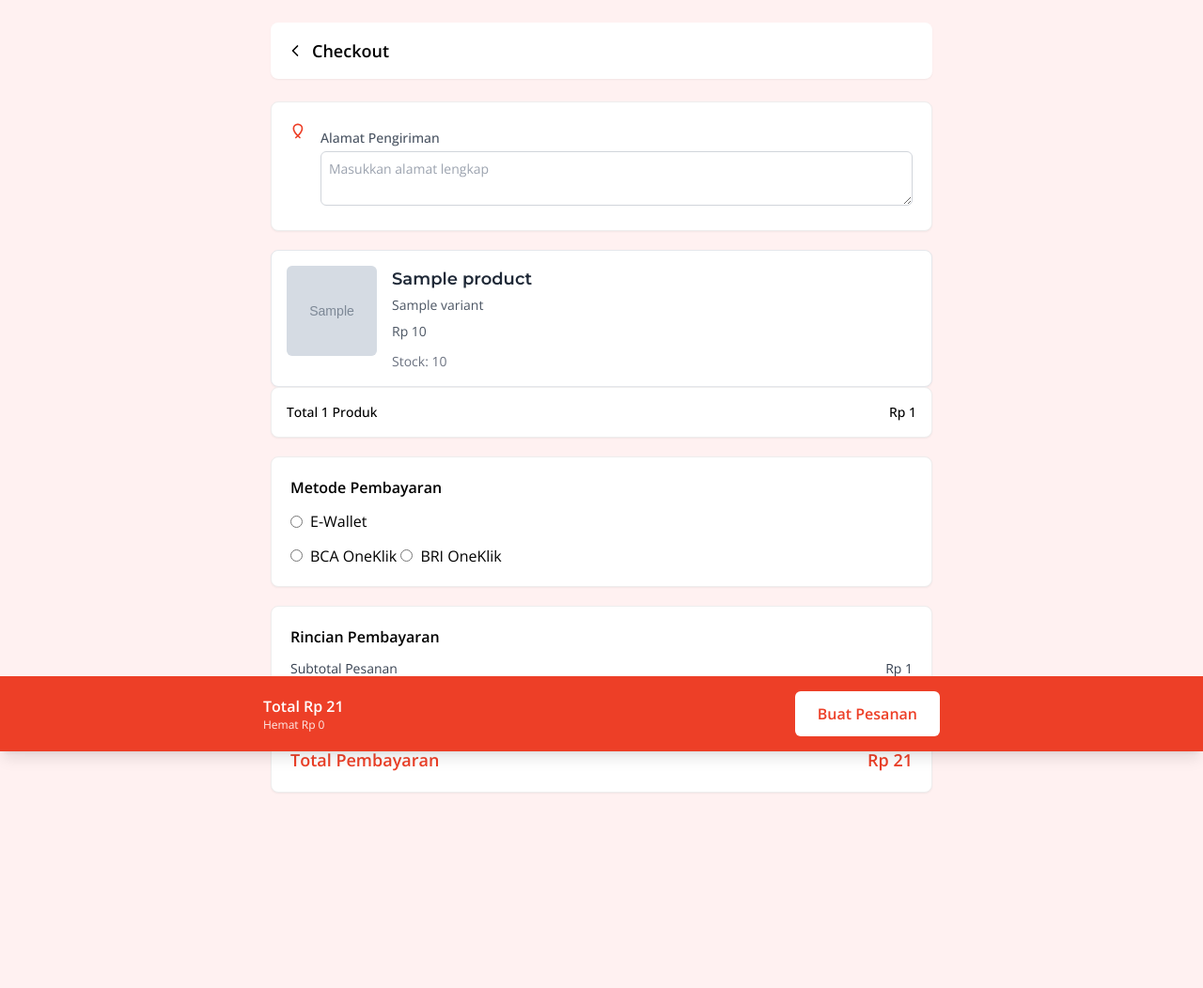
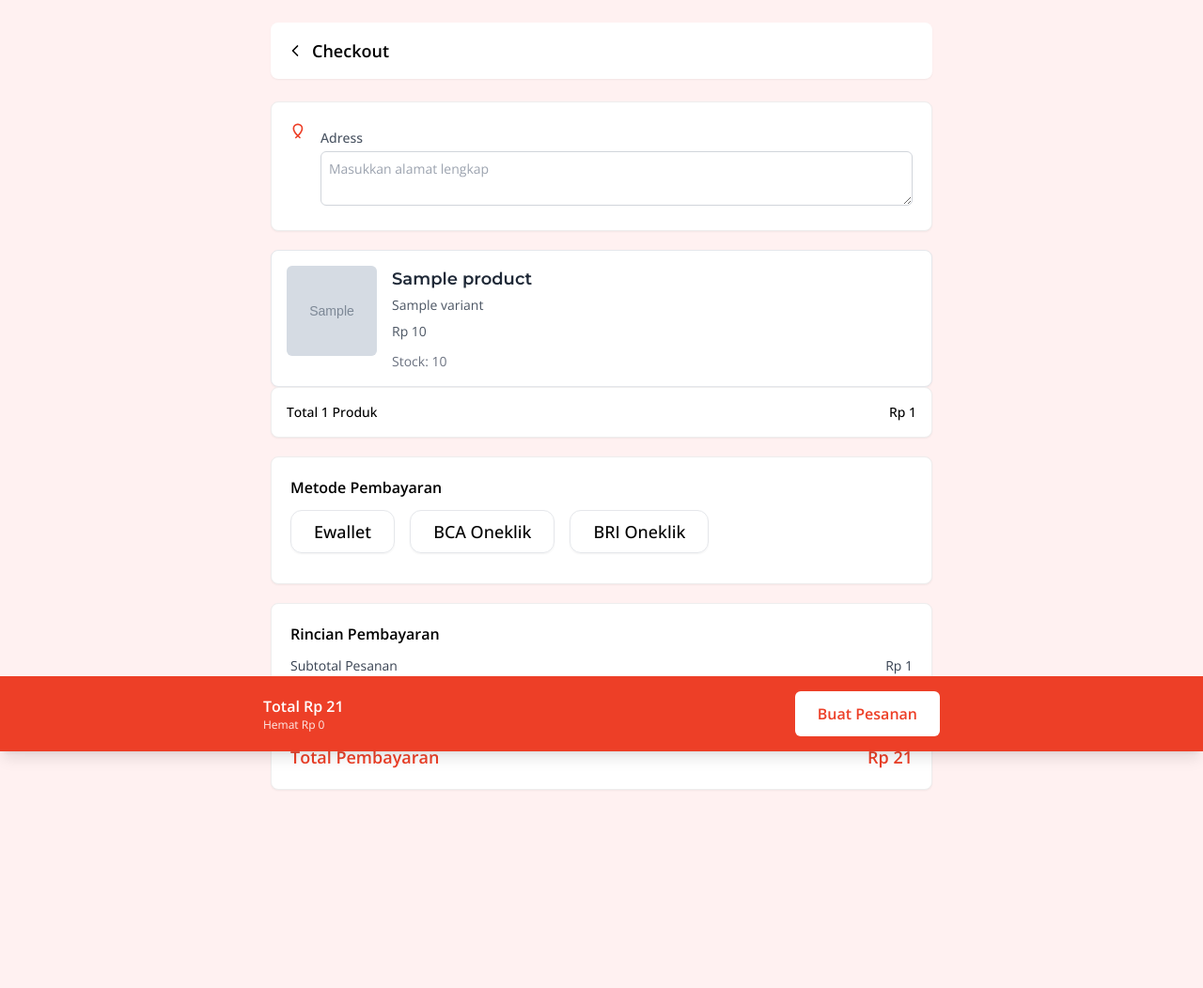
Before and after one commit to pbp-kelompok-a04/trophythreads, a Django app: template cartApp/templates/checkout.html in a window 1280 px wide. Shown: the whole page at 94% size. After the commit the page ends 841 px from the top, so only its background shows below. Run offline with Django 5.2, Linux system fonts and the light colour scheme; the template is opened without the code that fills it: most values are stand-ins (such as "Sample title", 1, 10 or a date in 2020); grey boxes marked "Sample" are stand-in pictures; some libraries are stand-ins or nearby versions.

Commit message:
Fix modul cart-App dan implementasi after_checkout.html

```diff
--- a/cartApp/models.py
+++ b/cartApp/models.py
@@ -49,7 +49,6 @@
     product_stock = models.IntegerField(null=True, blank=True)
     quantity = models.PositiveIntegerField(default=1)
     selected = models.BooleanField(default=True)
-    # variant = models.CharField(max_length=255, null=True, blank=True)
     created_at = models.DateTimeField(auto_now_add=True)
 
     class Meta:
--- a/cartApp/templates/checkout.html
+++ b/cartApp/templates/checkout.html
@@ -27,7 +27,7 @@
         </svg>
         <div class="flex-1">
           <p class="text-[#ED3F27] font-semibold text-lg">{{ user.username }}</p>
-          <label class="text-sm text-gray-600 font-medium mt-2 block">Alamat Pengiriman</label>
+          <label class="text-sm text-gray-600 font-medium mt-2 block">Adress</label>
           <textarea id="address" rows="2" required class="w-full border border-gray-300 rounded-md mt-1 p-2 text-sm focus:ring-[#ED3F27] focus:border-[#ED3F27]" placeholder="Masukkan alamat lengkap">{{ user.profile.address|default_if_none:"" }}</textarea>
         </div>
       </div>
@@ -76,17 +76,44 @@
     <div class="bg-white p-5 rounded-lg border border-[#EEEDED] shadow-sm mb-5">
       <p class="font-semibold mb-3">Metode Pembayaran</p>
 
-      <div class="space-y-3">
-        <!-- Ewallet -->
+      <!-- pilihan utama -->
+      <div class="flex gap-4 mb-3">
+        <!-- E-Wallet -->
         <div>
-          <label class="inline-flex items-center gap-2 cursor-pointer">
-            <input type="radio" name="main_payment" value="ewallet" class="text-[#ED3F27] focus:ring-[#ED3F27]">
-            <span>E-Wallet</span>
+          <input id="main-ewallet" type="radio" name="main_payment" value="ewallet" class="sr-only" />
+          <label for="main-ewallet"
+            class="inline-block px-6 py-2 rounded-xl text-lg font-medium border border-gray-200 shadow-sm hover:bg-gray-100 transition
+                  hover:opacity-200 peer-checked:bg-[#F3F3F3]">
+            Ewallet
           </label>
-          <div id="ewallet-options" class="hidden ml-6 mt-2 space-y-2">
+        </div>
+
+        <!-- BCA OneKlik -->
+        <div>
+          <input id="main-bca" type="radio" name="main_payment" value="bca_oneklik" class="sr-only" />
+          <label for="main-bca"
+            class="inline-block px-6 py-2 rounded-xl text-lg font-medium border border-gray-200 shadow-sm hover:bg-gray-100 transition
+                  hover:opacity-200">
+            BCA Oneklik
+          </label>
+        </div>
+
+        <!-- BRI OneKlik -->
+        <div>
+          <input id="main-bri" type="radio" name="main_payment" value="bri_oneklik" class="sr-only" />
+          <label for="main-bri"
+            class="inline-block px-6 py-2 rounded-xl text-lg font-medium border border-gray-200 shadow-sm hover:bg-gray-100 transition
+                  hover:opacity-200">
+            BRI Oneklik
+          </label>
+        </div>
+      </div>
+
+      <!-- sub-options E-Wallet -->
+      <div id="ewallet-options" class="hidden ml-0 mt-2 flex flex-col gap-2">
         <label class="flex items-center gap-2">
           <input type="radio" name="payment_method" value="gopay" class="text-[#ED3F27] focus:ring-[#ED3F27]">
-              <span>GoPay</span>
+          <span>Gopay</span>
         </label>
         <label class="flex items-center gap-2">
           <input type="radio" name="payment_method" value="ovo" class="text-[#ED3F27] focus:ring-[#ED3F27]">
@@ -95,18 +122,6 @@
         <label class="flex items-center gap-2">
           <input type="radio" name="payment_method" value="flip" class="text-[#ED3F27] focus:ring-[#ED3F27]">
           <span>Flip</span>
-            </label>
-          </div>
-        </div>
-
-        <!-- Bank -->
-        <label class="inline-flex items-center gap-2 cursor-pointer">
-          <input type="radio" name="payment_method" value="bca_oneklik" class="text-[#ED3F27] focus:ring-[#ED3F27]">
-          <span>BCA OneKlik</span>
-        </label>
-        <label class="inline-flex items-center gap-2 cursor-pointer">
-          <input type="radio" name="payment_method" value="bri_oneklik" class="text-[#ED3F27] focus:ring-[#ED3F27]">
-          <span>BRI OneKlik</span>
         </label>
       </div>
     </div>
@@ -164,9 +179,18 @@
 // Show e-wallet sub options
 document.querySelectorAll('input[name="main_payment"]').forEach(radio => {
   radio.addEventListener('change', () => {
-    document.getElementById('ewallet-options').classList.toggle('hidden', radio.value !== 'ewallet');
+    const ewalletOptions = document.getElementById('ewallet-options');
+    ewalletOptions.classList.toggle('hidden', radio.value !== 'ewallet');
+    // reset semua label
+    document.querySelectorAll('label[for^="main-"]').forEach(lbl =>
+      lbl.classList.remove('bg-gray-200')
+    );
+
+    const activeLabel = document.querySelector(`label[for="${radio.id}"]`);
+    if (activeLabel) activeLabel.classList.add('bg-gray-200');
   });
 });
+
 
 document.getElementById('checkout-btn').addEventListener('click', async () => {
   const address = document.getElementById('address').value.trim();
```
Also changed, not shown: cartApp/templates/after_checkout.html (+33 -4 lines), cartApp/templates/cart.html (+21 -15 lines), cartApp/views.py (+2 -9 lines). Lines whose indentation alone changed are shown as unchanged.
